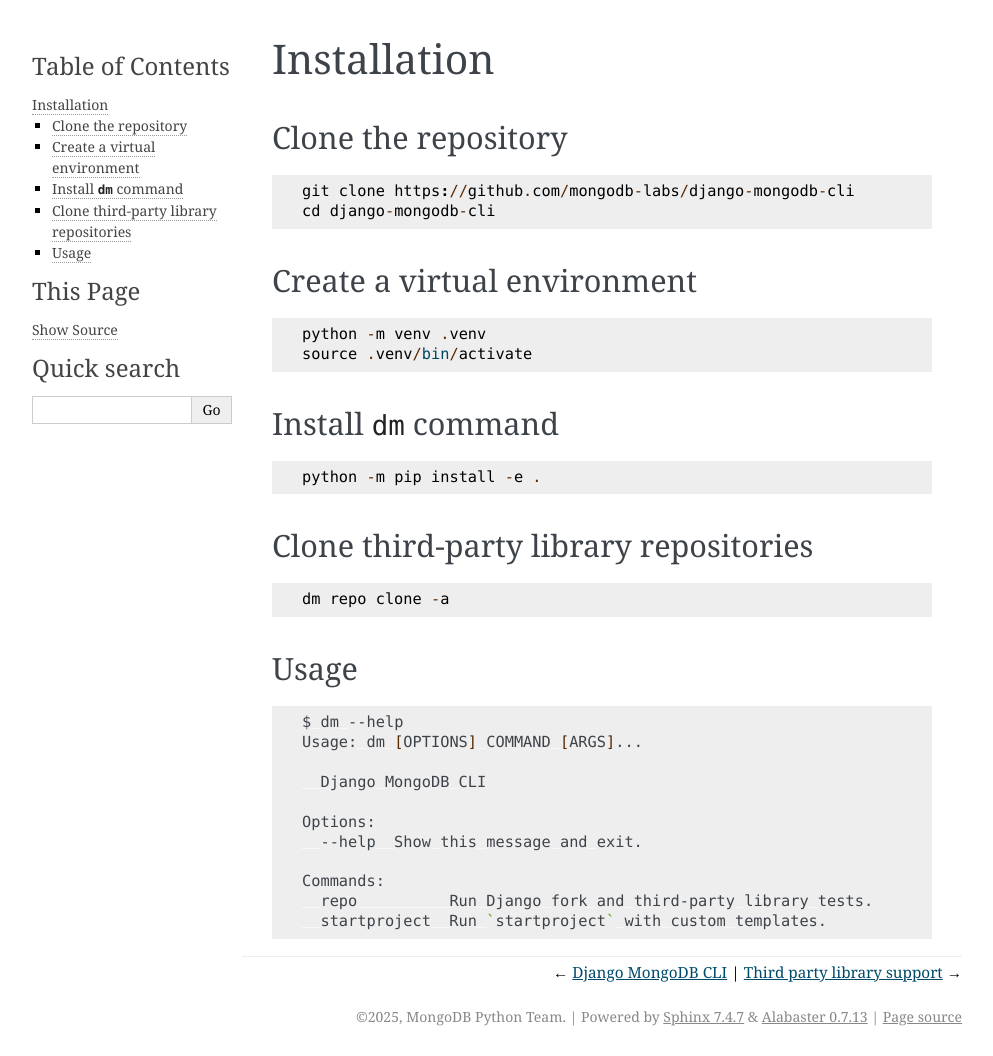
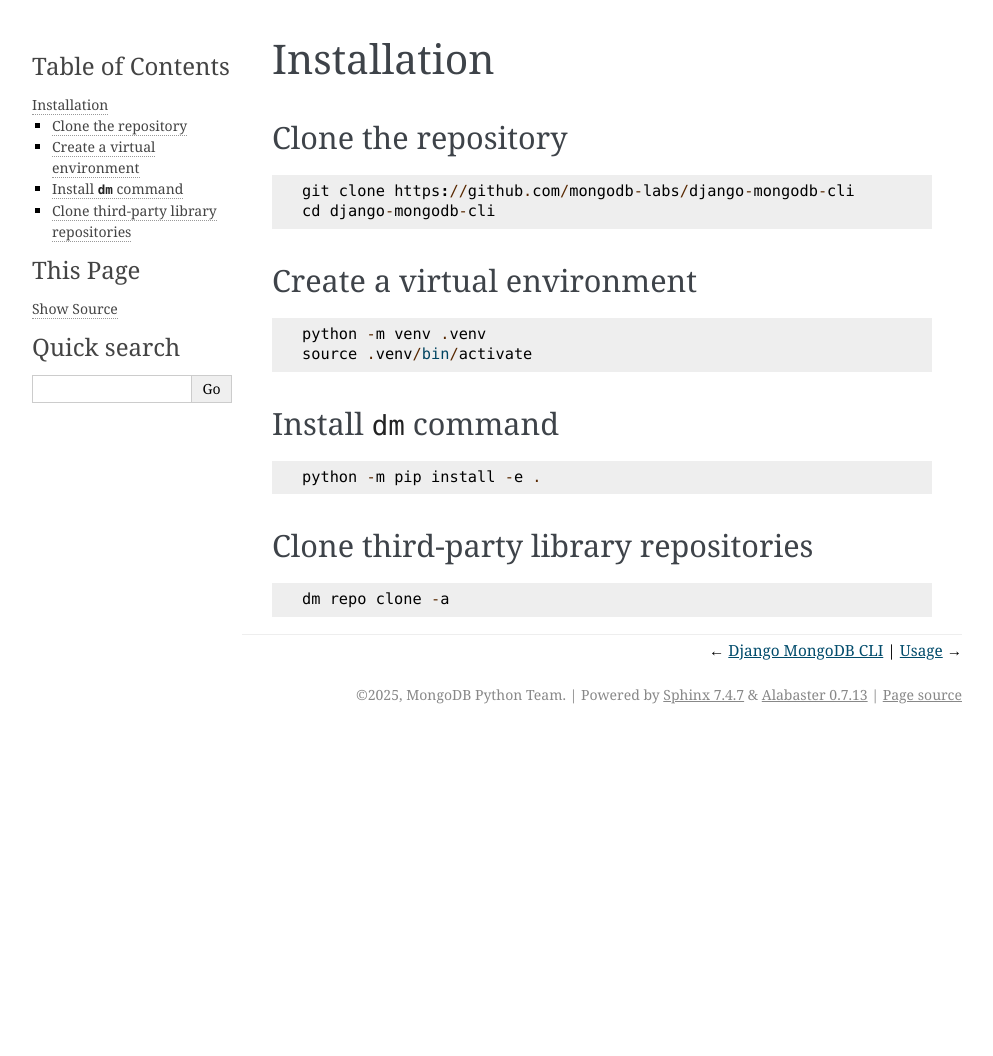
Before and after one commit to mongodb-labs/django-mongodb-cli, a Sphinx documentation site: the page built from docs/source/installation/index.rst, in a window 1280 px wide. Shown: the whole page, without its empty margins (148-1141 px from the left). Built offline with Sphinx 7.4.7, drawn with Linux system fonts in a browser that asks for light colours; after the commit the page ends 900 px from its top, so only the background shows below that.

Commit message:
Add usage

```diff
--- a/docs/source/index.rst
+++ b/docs/source/index.rst
@@ -26,6 +26,7 @@
    :maxdepth: 3
 
    installation/index
+   usage
    third-party-library-support/index
    supported-libraries/index
 
--- a/docs/source/installation/index.rst
+++ b/docs/source/installation/index.rst
@@ -32,20 +32,3 @@
 ::
 
     dm repo clone -a
-
-Usage
------
-
-.. code:: bash
-
-    $ dm --help
-    Usage: dm [OPTIONS] COMMAND [ARGS]...
-
-      Django MongoDB CLI
-
-    Options:
-      --help  Show this message and exit.
-
-    Commands:
-      repo          Run Django fork and third-party library tests.
-      startproject  Run `startproject` with custom templates.
--- /dev/null
+++ b/docs/source/usage.rst
@@ -0,0 +1,9 @@
+Usage
+=====
+
+Run third-party library tests
+~~~~~~~~~~~~~~~~~~~~~~~~~~~~~
+
+::
+
+    dm repo test django-allauth
```
